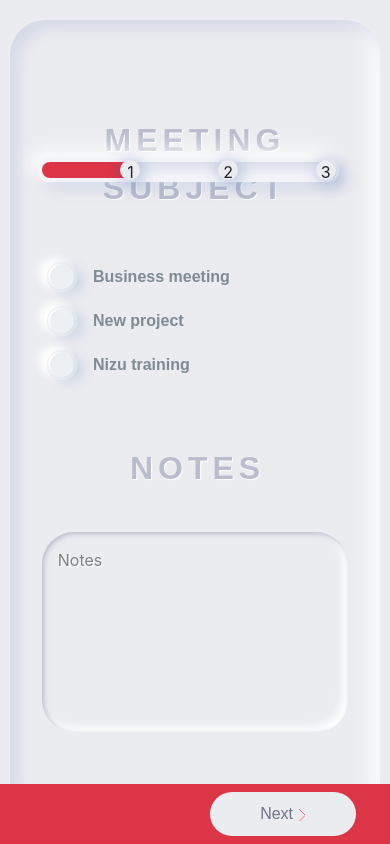
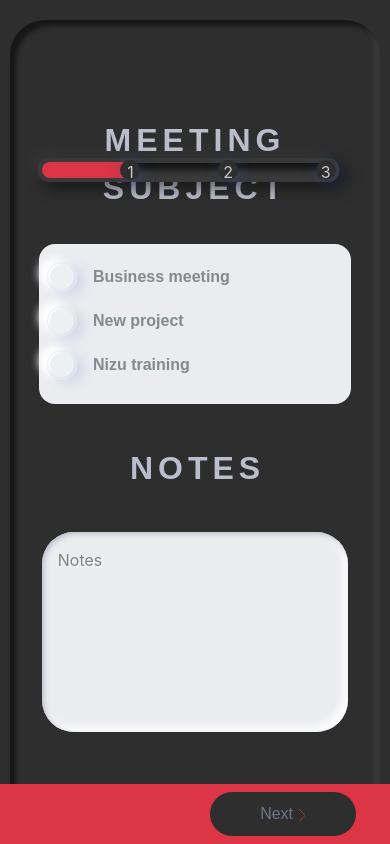
Before and after one commit to ruvenss/nizucalendar_widget, a plain HTML site: page Front-end/dist mobile dark/index_mobile.html in a window 390 px wide. Drawn offline with nearby package versions, Linux system fonts and the light colour scheme; no server answers.

Commit message:
darkmode mobile version

```diff
--- a/Front-end/dist mobile dark/css/style.css
+++ b/Front-end/dist mobile dark/css/style.css
@@ -4,7 +4,12 @@
     --value: 33%;
     --value2: 66%;
     --value3: 99%;
-    --back-color: #EBECF0;
+    --back-color: #2E2E2E;
+    --bg-color: #131419;
+    --primary-font-color: #c7c7c7;
+    --secondary-font-color: #03a9f4;
+    --soft-high-light: rgba(255, 255, 255, .05);
+    --dark-high-light: rgba(0, 0, 0, .51);
 }
 
 body {
@@ -237,12 +242,9 @@ textarea::placeholder {
     background-color: var(--back-color);
     border-radius: 10px;
     border: 4px solid #f3f4f7;
-    box-shadow: 7px 7px 15px rgba(55, 84, 170, .15),
-    -7px -7px 20px rgba(255, 255, 255, 1),
-    inset 0px 0px 4px rgba(255, 255, 255, 0),
-    inset 7px 7px 15px rgba(55, 84, 170, .15),
-    inset -7px -7px 20px rgba(255, 255, 255, 1),
-    0px 0px 4px rgba(255, 255, 255, .2) !important;
+
+    box-shadow: 7px 7px 6px #323232,
+    -7px -7px 6px #444444 !important;
 }
 
 .neumorphic-slider {
@@ -253,6 +255,8 @@ textarea::placeholder {
 .neumorphic-slider__back {
     width: calc(100% + 35px);
     margin-left: -10px;
+    box-shadow: 6px 6px 16px 0 var(--dark-high-light), -6px -6px 16px 0 var(--soft-high-light), inset 6px 6px 5px 0 var(--dark-high-light), inset -6px -6px 5px 0 var(--soft-high-light) !important;
+    border: 5px solid var(--soft-high-light);
 }
 
 .neumorphic-progress__line {
@@ -291,6 +295,7 @@ textarea::placeholder {
 }
 
 .neumorphic-slider__thumb {
+    color: var(--primary-font-color);
     box-shadow: 7px 7px 15px rgba(55, 84, 170, .15), 0px 0px 15px rgba(55, 84, 170, .3);
     width: 20px;
     height: 20px;
@@ -377,7 +382,6 @@ textarea::placeholder {
     font-family: Quicksand, sans-serif;
     font-weight: bolder;
     margin: 1em 0;
-    text-shadow: 1px 1px 1px #FFF;
 }
 
 .neumorphic-checkbox {
@@ -520,10 +524,7 @@ textarea::placeholder {
 }
 
 .neumorphic-inner {
-    box-shadow: inset 0px 0px 4px rgba(255, 255, 255, 0),
-    inset 7px 7px 15px rgba(55, 84, 170, .15),
-    inset -7px -7px 20px rgba(255, 255, 255, 1),
-    0px 0px 4px rgba(255, 255, 255, .2) !important;
+    box-shadow: inset 6px 6px 5px 0 var(--dark-high-light), inset -6px -6px 5px 0 var(--soft-high-light);
     border-radius: 35px;
     position:relative;
     overflow: scroll;
```
Also changed, not shown: Front-end/dist mobile dark/step2.html (+1 -1 lines), Front-end/dist mobile dark/step3.html (+1 -1 lines).
